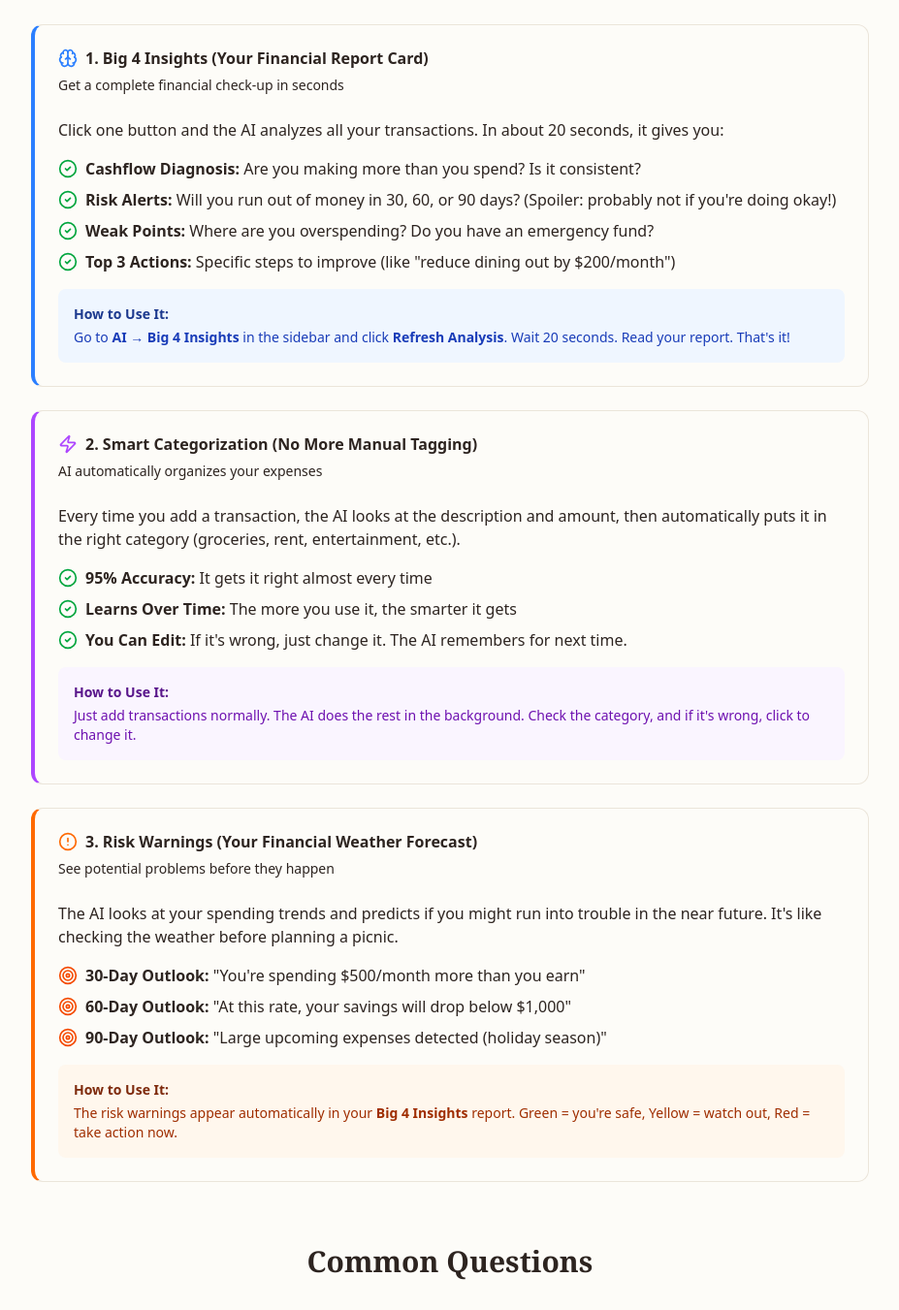
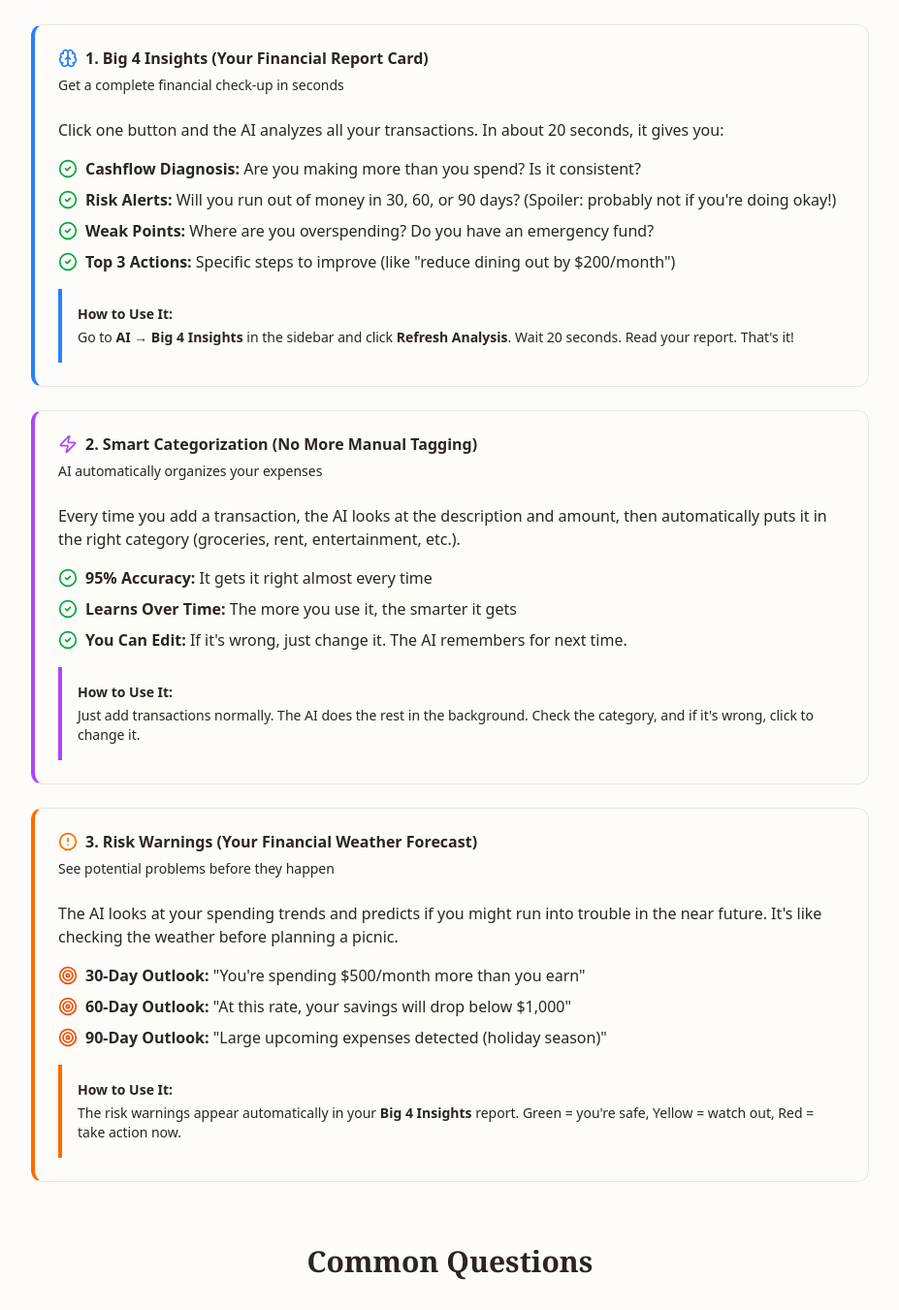
Before and after one commit to steph1902/finance-flow-project, a Next.js app: page /ai-guide in a window 1280 px wide. Shown: the part 815-2166 px from the top of the page at 97% size, without its empty margins (176-1103 px from the left). Built offline with nearby package versions, Linux system fonts and the light colour scheme; a web font is replaced by a local one.

Commit message:
fix: improve text contrast in AI guide callout boxes
- Replace colored backgrounds with card backgrounds
- Use foreground colors instead of blue/purple/orange text
- Add colored left border for visual distinction
- Ensure WCAG-compliant contrast in both light and dark modes

```diff
--- a/src/app/ai-guide/page.tsx
+++ b/src/app/ai-guide/page.tsx
@@ -118,9 +118,9 @@ export default function AIGuidePage() {
                                             <span><strong>Top 3 Actions:</strong> Specific steps to improve (like "reduce dining out by $200/month")</span>
                                         </li>
                                     </ul>
-                                    <div className="bg-blue-50 dark:bg-blue-950/20 p-4 rounded-lg">
-                                        <p className="text-sm font-semibold text-blue-900 dark:text-blue-100 mb-1">How to Use It:</p>
-                                        <p className="text-sm text-blue-800 dark:text-blue-200">
+                                    <div className="border-l-4 border-l-blue-500 bg-card p-4 rounded-r-lg">
+                                        <p className="text-sm font-semibold text-foreground mb-1">How to Use It:</p>
+                                        <p className="text-sm text-card-foreground/80">
                                             Go to <strong>AI → Big 4 Insights</strong> in the sidebar and click <strong>Refresh Analysis</strong>.
                                             Wait 20 seconds. Read your report. That's it!
                                         </p>
@@ -156,9 +156,9 @@ export default function AIGuidePage() {
                                             <span><strong>You Can Edit:</strong> If it's wrong, just change it. The AI remembers for next time.</span>
                                         </li>
                                     </ul>
-                                    <div className="bg-purple-50 dark:bg-purple-950/20 p-4 rounded-lg">
-                                        <p className="text-sm font-semibold text-purple-900 dark:text-purple-100 mb-1">How to Use It:</p>
-                                        <p className="text-sm text-purple-800 dark:text-purple-200">
+                                    <div className="border-l-4 border-l-purple-500 bg-card p-4 rounded-r-lg">
+                                        <p className="text-sm font-semibold text-foreground mb-1">How to Use It:</p>
+                                        <p className="text-sm text-card-foreground/80">
                                             Just add transactions normally. The AI does the rest in the background. Check the category,
                                             and if it's wrong, click to change it.
                                         </p>
@@ -194,9 +194,9 @@ export default function AIGuidePage() {
                                             <span><strong>90-Day Outlook:</strong> "Large upcoming expenses detected (holiday season)"</span>
                                         </li>
                                     </ul>
-                                    <div className="bg-orange-50 dark:bg-orange-950/20 p-4 rounded-lg">
-                                        <p className="text-sm font-semibold text-orange-900 dark:text-orange-100 mb-1">How to Use It:</p>
-                                        <p className="text-sm text-orange-800 dark:text-orange-200">
+                                    <div className="border-l-4 border-l-orange-500 bg-card p-4 rounded-r-lg">
+                                        <p className="text-sm font-semibold text-foreground mb-1">How to Use It:</p>
+                                        <p className="text-sm text-card-foreground/80">
                                             The risk warnings appear automatically in your <strong>Big 4 Insights</strong> report.
                                             Green = you're safe, Yellow = watch out, Red = take action now.
                                         </p>
```
